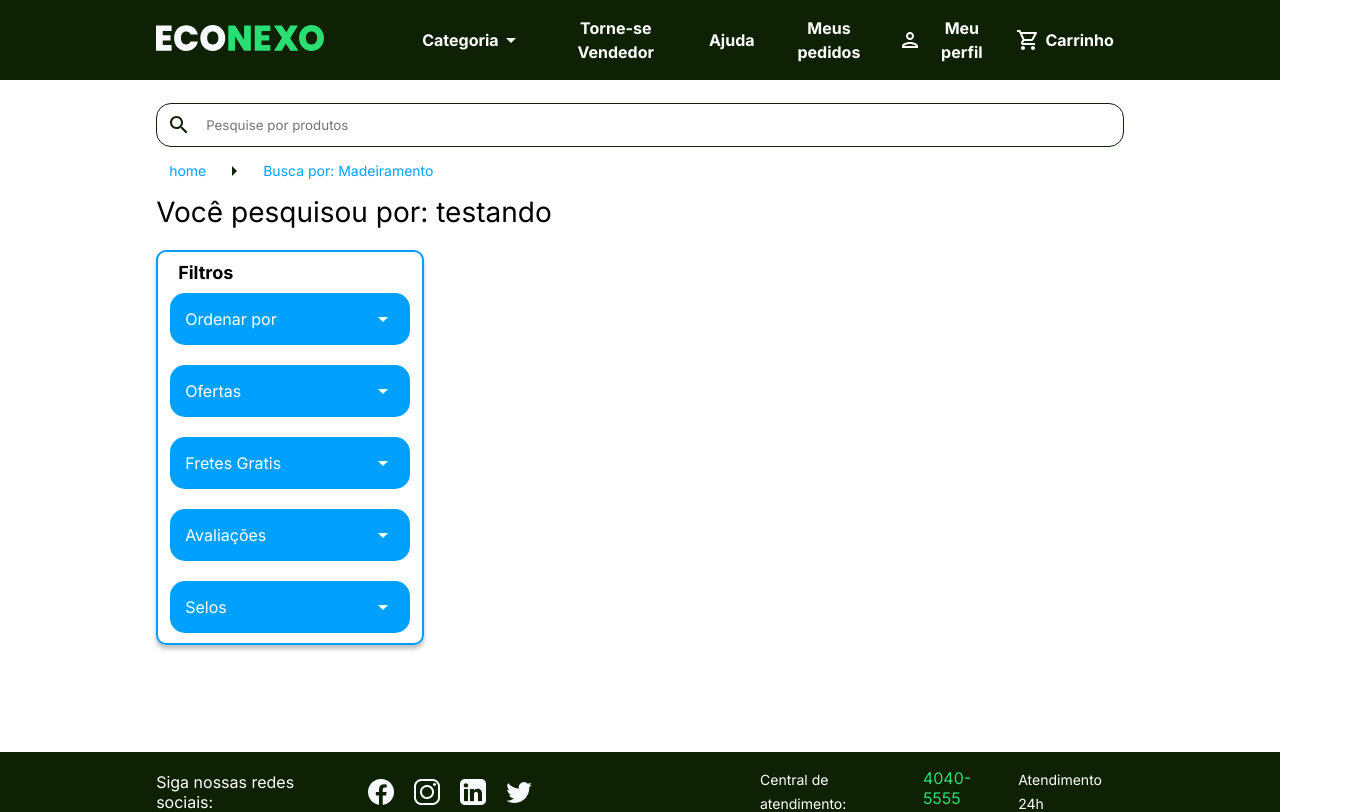
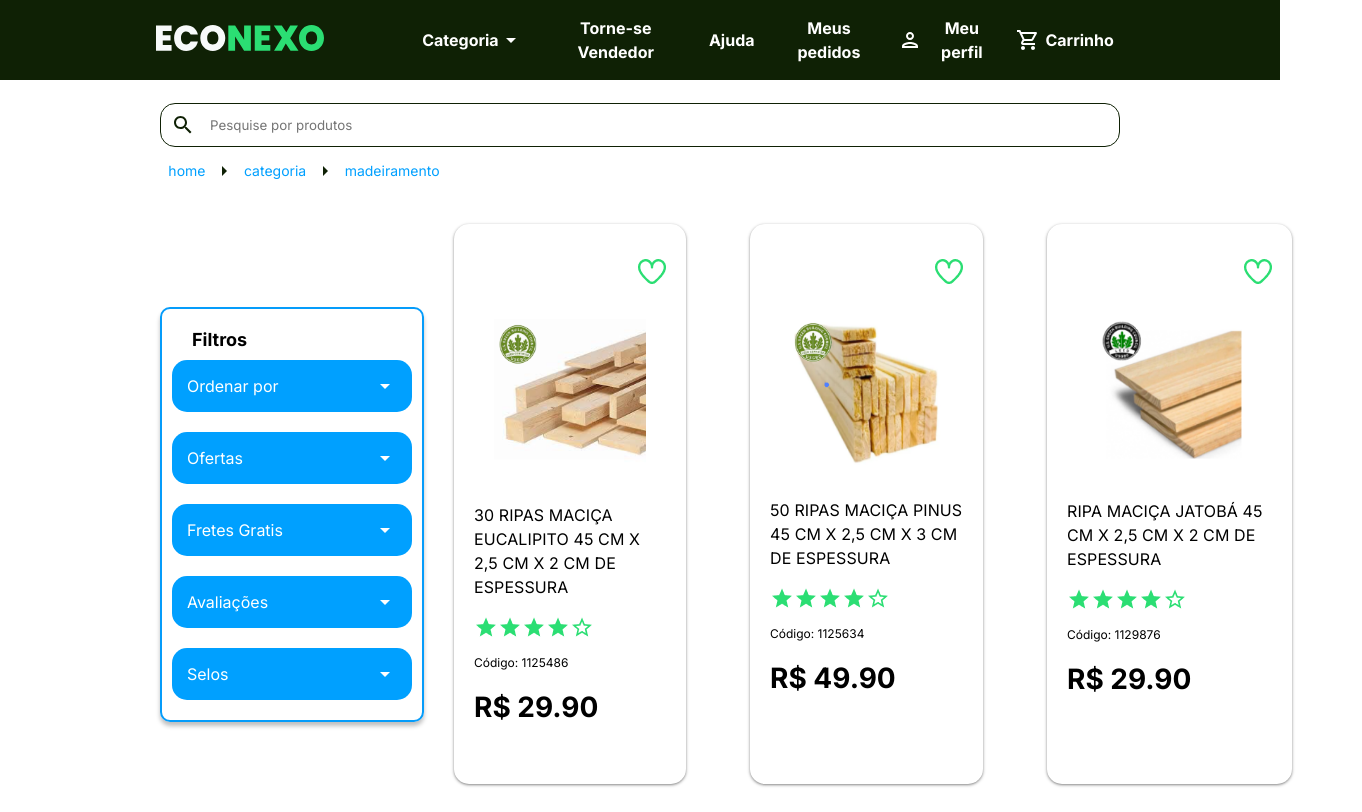
Before and after one commit to LipeSou/ecoPlace, a React (Create React App) app: page /list in a window 1280 px wide. Shown: the top 812 px of the page, 1362 px wide, since content can reach past the window. Built offline with nearby package versions, Linux system fonts and the light colour scheme.

Commit message:
Ultimas mudanças

```diff
--- a/src/components/footer/styled.js
+++ b/src/components/footer/styled.js
@@ -37,7 +37,7 @@ export const StyledIcons = styled.div`
     justify-content: space-around;
     margin-right: 30%;
     >img{
-        margin-left: 20px;
+        margin-left: 10px;
     }
 `
 
--- a/src/components/home/CategoryList/styled.js
+++ b/src/components/home/CategoryList/styled.js
@@ -3,6 +3,7 @@ import styled from 'styled-components'
 export const CategoryContainer = styled.div`
     display: grid;
     grid-template-columns: 12.2% 1fr 12.2%;
+    background-color: #f6fafb;
 `
 
 export const CardsContainer = styled.div`
--- a/src/components/home/Slider/Slider.js
+++ b/src/components/home/Slider/Slider.js
@@ -1,5 +1,6 @@
 import React, { useState } from "react";
 import ImagemPrimeiroSlide from '../../../assets/img/imgPrimeiroSlide.png'
+import ImagemSegundoSlide from '../../../assets/img/imgSegundoSlide.png'
 import HouseIcon from '../../../assets/img/houseIcon.png'
 import ButtonLeftNormal from '../../../assets/img/buttonLeftNormal.png'
 import ButtonRightNormal from '../../../assets/img/buttonRightNormal.png'
@@ -40,7 +41,7 @@ export const Slider = () => {
     },
     {
       id: 2,
-      img: ImagemPrimeiroSlide,
+      img: ImagemSegundoSlide,
       title: "Construa, não destrua!",
       desc: "Os melhores materiais certificados com selo de sustentabilidade, para o seu projeto decolar com qualidade e responsabilidade ambiental.",
       bg: "0F2105",
--- a/src/components/productCard/ProductCard.js
+++ b/src/components/productCard/ProductCard.js
@@ -1,7 +1,9 @@
 import React from "react"
+import { useNavigate } from "react-router-dom"
 import heartImg from "../../assets/img/heart.png"
 import star from "../../assets/img/star.png"
 import startborder from "../../assets/img/starborder.png"
+import {  goToProductListProductPage } from "../../routes/cordinator"
 import {
     MainContainer,
     Rating,
@@ -12,9 +14,14 @@ import {
     ProductImage,
  } from "./styled"
 
-export const ProductCard = ({product}) => {
+export const ProductCard = ({product, listPage}) => {
+    const styledWidth = listPage ? '65%' : '30%'
+    const navigate = useNavigate()
+
+
     return (
-        <MainContainer>
+        product && (
+            <MainContainer onClick={() => goToProductListProductPage(navigate)} style={{width: `${styledWidth}`}}>
                 <HeartContainer>
                     <img src={heartImg}/>
                 </HeartContainer>
@@ -29,8 +36,9 @@ export const ProductCard = ({product}) => {
                     <img src={startborder}/>
                 </Rating>
                 <StyledCode>Código: {product.code}</StyledCode>
-            <Price>{product.price}</Price>
+                <Price>R$ {product.valor}0</Price>
             </MainContainer>
+        )
     )
 }
 
--- a/src/components/productCard/styled.js
+++ b/src/components/productCard/styled.js
@@ -6,10 +6,11 @@ padding: 20px;
 display: flex;
 flex-direction: column;
 width: 254px;
-height:500px;
+height:520px;
 background: #FFFFFF;
 box-shadow: 0px 1px 2px rgba(0, 0, 0, 0.3), 0px 1px 3px 1px rgba(0, 0, 0, 0.15);
 border-radius: 15px;
+cursor: pointer;
 >img{
     margin: 20px
 }
--- a/src/pages/productsListPage/ProductsListPage.js
+++ b/src/pages/productsListPage/ProductsListPage.js
@@ -6,23 +6,27 @@ import {
     StyledInput,
     StyledPathInfo,
     MainContainer,
-    StyledsearchInfo,
     FilterTitle,
     FilterContainer,
     SelectContainer,
     SearchMainContainer,
-    Products
+    Products,
+    ContainerMain
 } from "./styled"
+import { ProdutosDados } from "../../data";
+import ProductCard from "../../components/productCard/ProductCard";
 
 const productListPage = () => {
+
+
     return (
         <MainContainer>
             <div>
                 <StyledInput/>
                 <StyledPathInfo>
-                    <StyledText> home </StyledText> <img src={rightarrow}/> <StyledText> Busca por: Madeiramento </StyledText>
+                    <StyledText> home </StyledText> <img src={rightarrow}/> <StyledText>  categoria </StyledText> <img src={rightarrow}/> <StyledText>  madeiramento </StyledText>
                 </StyledPathInfo>
-                <StyledsearchInfo> Você pesquisou por: testando </StyledsearchInfo>
+                <ContainerMain>
                     <SearchMainContainer>
                         <FilterContainer>
                             <FilterTitle>Filtros</FilterTitle>
@@ -49,11 +53,19 @@ const productListPage = () => {
                         </FilterContainer>
 
                         <Products>
-
+                            {
+                                ProdutosDados.map(product => {
+                                    console.log(product)
+                                    return (
+                                        <div key={product.code}>
+                                            <ProductCard  product={product} listPage={true}/>
+                                        </ div>
+                                    )
+                                })
+                            }
                         </Products>
-
-
                     </SearchMainContainer>
+                </ContainerMain>
             </div>
         </MainContainer>
     )
--- a/src/pages/productsListPage/styled.js
+++ b/src/pages/productsListPage/styled.js
@@ -2,9 +2,8 @@ import styled from "styled-components"
 import InputSearch from "../../components/inputSearch/InputSearch"
 
 export const MainContainer= styled.div`
-    height: 84vh;
     display: grid;
-    grid-template-columns: 12.2%  1fr 12.2%;
+    grid-template-columns: 12.2%  75% 12.2%;
     justify-content: space-between;
     > div {
         grid-column-start: 2;
@@ -86,7 +85,8 @@ height: 391px;
 border: 2px solid #059CFA;
 box-shadow: 0px 4px 4px rgba(0, 0, 0, 0.25);
 border-radius: 10px;
-
+padding: 10px;
+margin-right: 30px;
 `
 
 export const FilterTitle = styled.span`
@@ -101,6 +101,9 @@ background-color:#059CFA;
 border-radius: 5px;
 `
 
+export const ContainerMain = styled.div`
+`
+
 export const SearchMainContainer = styled.div`
 display:flex;
 justify-content: space-between;
@@ -110,6 +113,7 @@ align-items: center;
 export const Products = styled.div`
 display: grid;
 grid-template-columns: 1fr 1fr 1fr;
+margin: 30px 0;
 `
 
 export const NotFound = styled.div`
--- a/src/routes/Router.js
+++ b/src/routes/Router.js
@@ -17,8 +17,10 @@ const Router = () => {
                     <Route exact path="/" element={<HomePage />} />
                     <Route exact path="/product" element={<ProductPage />} />
                     <Route exact path='/list' element={<ProductsListPage/>}/>
+                    <Route exact path='/list/product' element={<ProductPage/>}/>
                     <Route exact path='/cart' element={<CartPage/>}/>
                     <Route exact path='/product/cart' element={<CartPage/>}/>
+                    <Route exact path='list/product/cart' element={<CartPage/>}/>
                     <Route path="*" element={<ErrorPage/>}/>
                 </Routes>
                 <Footer/>
--- a/src/routes/cordinator.js
+++ b/src/routes/cordinator.js
@@ -15,8 +15,11 @@ export const goToProductPage = (navigate) => {
 }
 
 export const goToProductListPage = (navigate) => {
-    console.log("este")
     navigate("./list")
+}
+
+export const goToProductListProductPage = (navigate) => {
+    navigate("./product")
 }
 
 export const goToErrorPage = (navigate) => {
```
Also changed, not shown: src/assets/img/imgSegundoSlide.png (added). Lines whose indentation alone changed are shown as unchanged.
